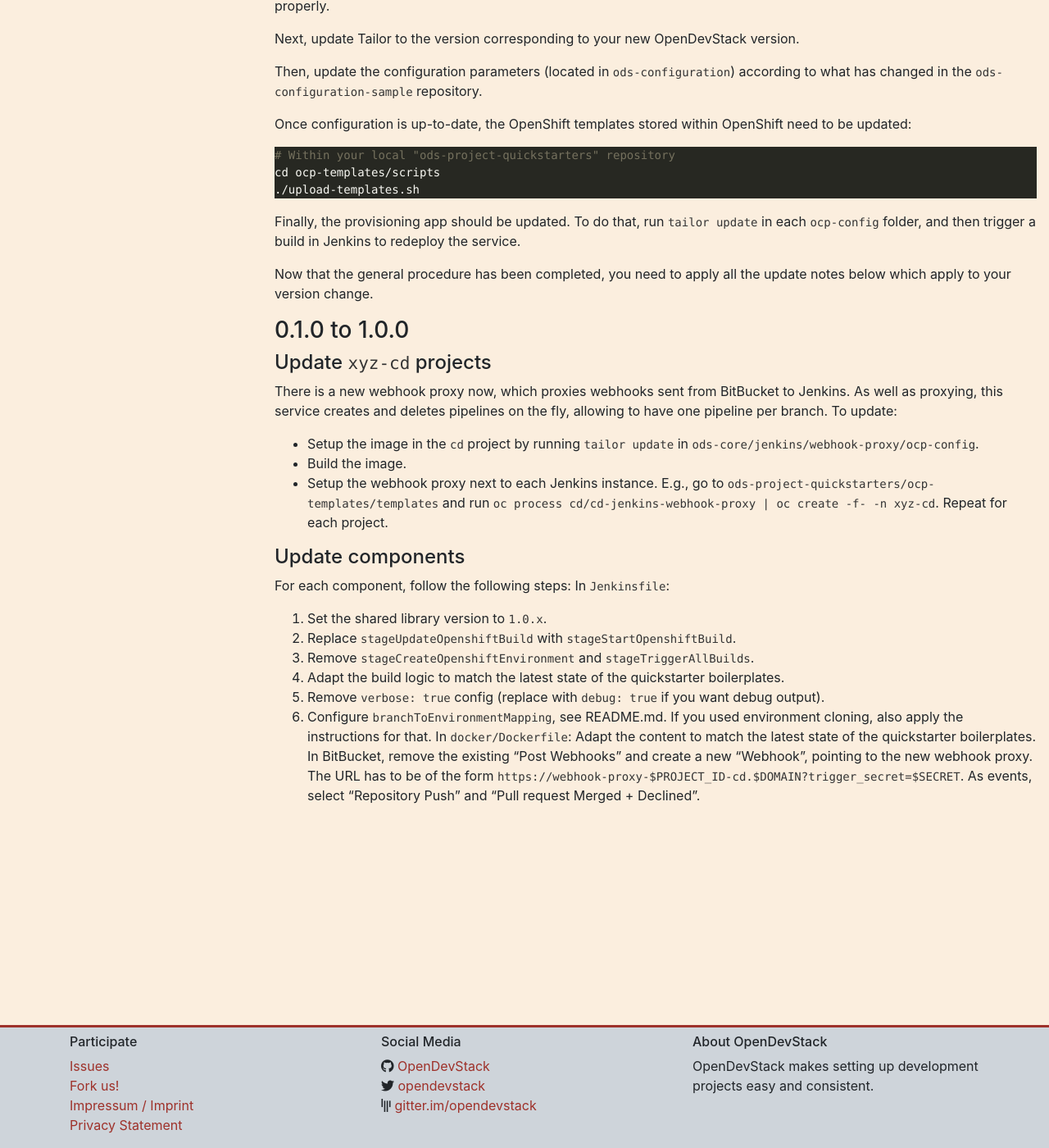
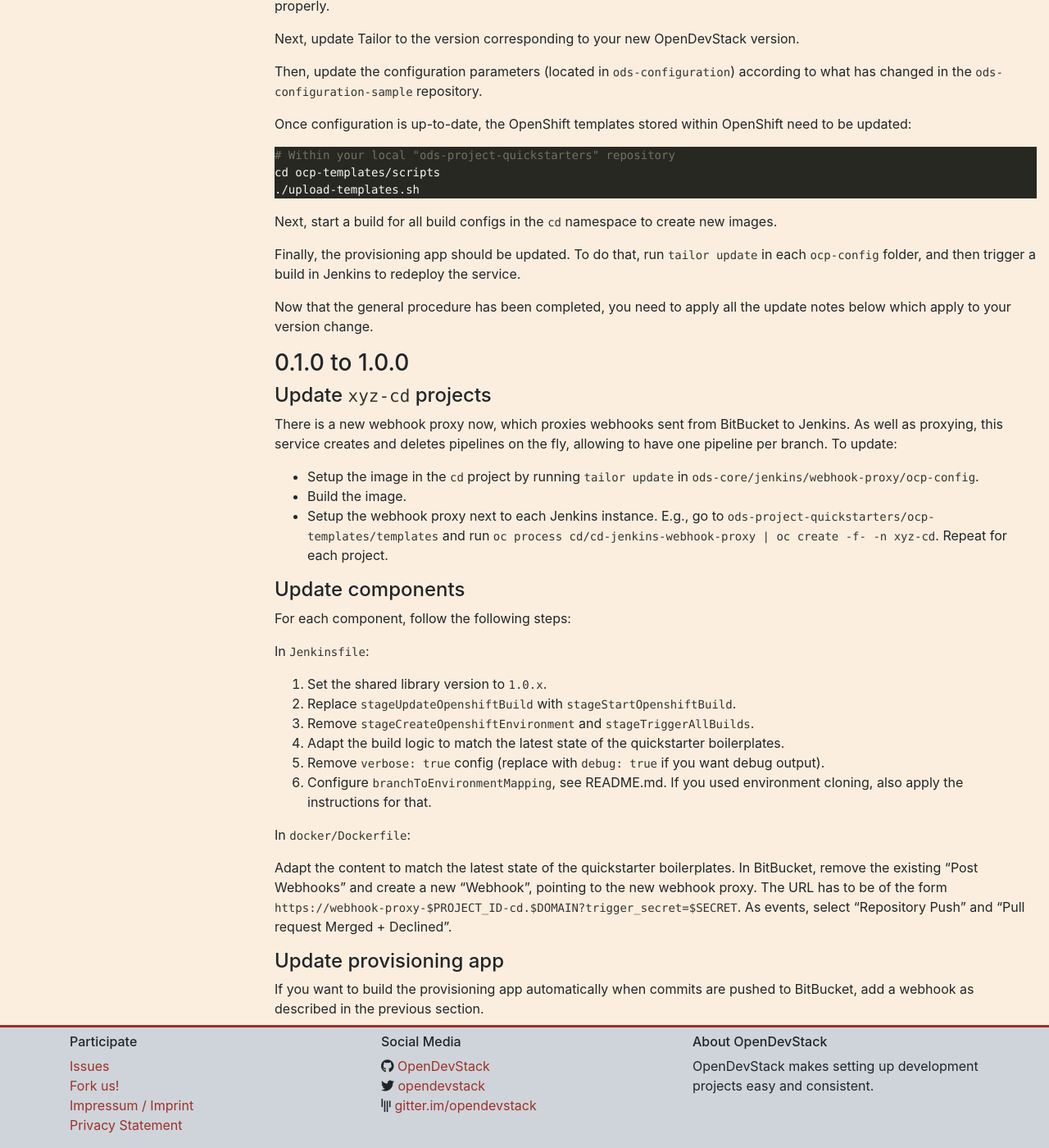
Before and after one commit to opendevstack/opendevstack.github.io, a Jekyll site: the page built from doc/update-guide.md, in a window 1280 px wide and 1400 px high, scrolled down 1727 px. Shown: the whole window at 82% size. Built offline with Jekyll 4.4.1, drawn with Linux system fonts in a browser that asks for light colours; our own code applies the rules of GitHub Pages for plain Markdown files; some of the changed text lies outside the part shown.

Commit message:
Add prov app instructions

````diff
--- a/doc/update-guide.md
+++ b/doc/update-guide.md
@@ -83,6 +83,9 @@ cd ocp-templates/scripts
 ./upload-templates.sh
 ```
 
+Next, start a build for all build configs in the `cd` namespace to create new
+images.
+
 Finally, the provisioning app should be updated. To do that, run `tailor update`
 in each `ocp-config` folder, and then trigger a build in Jenkins to redeploy the
 service.
@@ -93,6 +96,7 @@ update notes below which apply to your version change.
 ### 0.1.0 to 1.0.0
 
 #### Update `xyz-cd` projects
+
 There is a new webhook proxy now, which proxies webhooks sent from BitBucket to
 Jenkins. As well as proxying, this service creates and deletes pipelines on the
 fly, allowing to have one pipeline per branch. To update:
@@ -104,8 +108,11 @@ fly, allowing to have one pipeline per branch. To update:
   `oc process cd/cd-jenkins-webhook-proxy | oc create -f- -n xyz-cd`. Repeat for
   each project.
 
+
 #### Update components
+
 For each component, follow the following steps:
+
 In `Jenkinsfile`:
 1. Set the shared library version to `1.0.x`.
 2. Replace `stageUpdateOpenshiftBuild` with `stageStartOpenshiftBuild`.
@@ -116,9 +123,17 @@ In `Jenkinsfile`:
    output).
 6. Configure `branchToEnvironmentMapping`, see README.md. If you used
    environment cloning, also apply the instructions for that.
+
 In `docker/Dockerfile`:
+
 Adapt the content to match the latest state of the quickstarter boilerplates.
 In BitBucket, remove the existing "Post Webhooks" and create a new "Webhook",
 pointing to the new webhook proxy. The URL has to be of the form
 `https://webhook-proxy-$PROJECT_ID-cd.$DOMAIN?trigger_secret=$SECRET`. As
 events, select "Repository Push" and "Pull request Merged + Declined".
+
+
+#### Update provisioning app
+
+If you want to build the provisioning app automatically when commits are pushed
+to BitBucket, add a webhook as described in the previous section.
````
